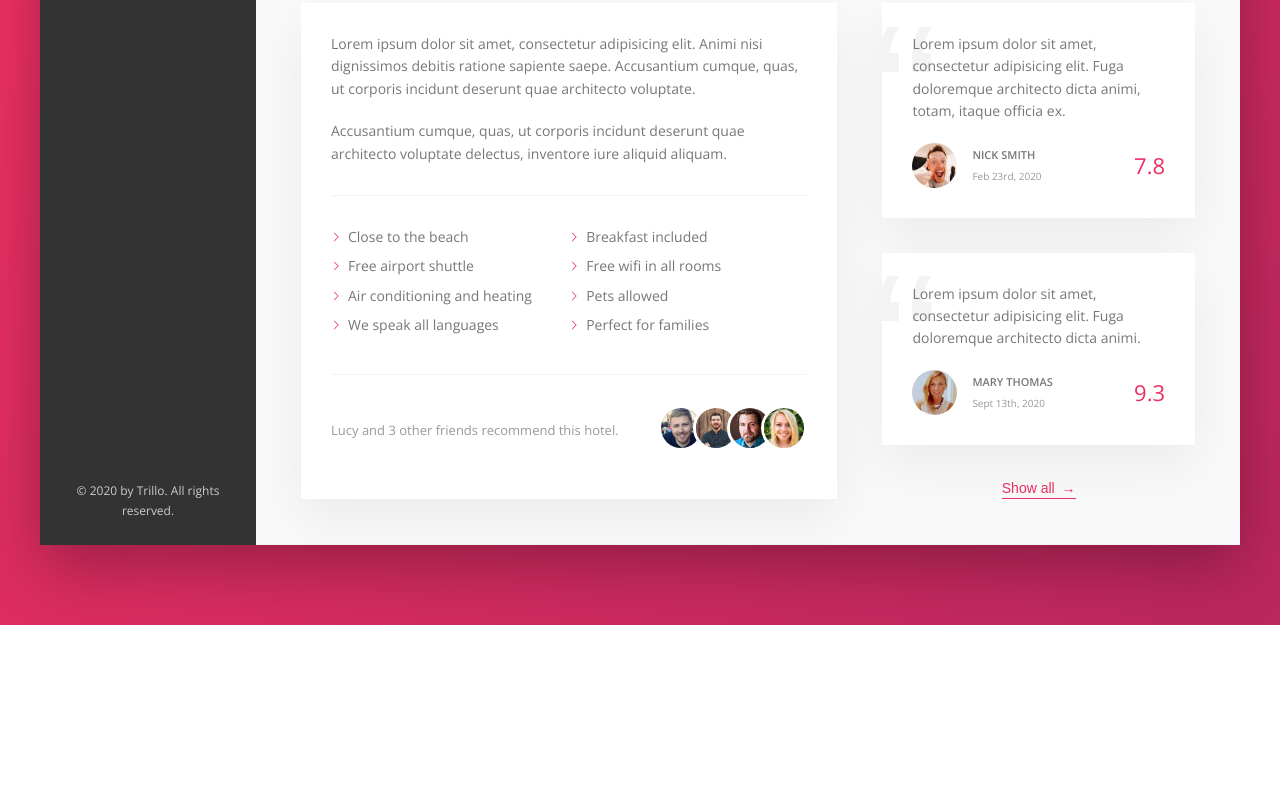
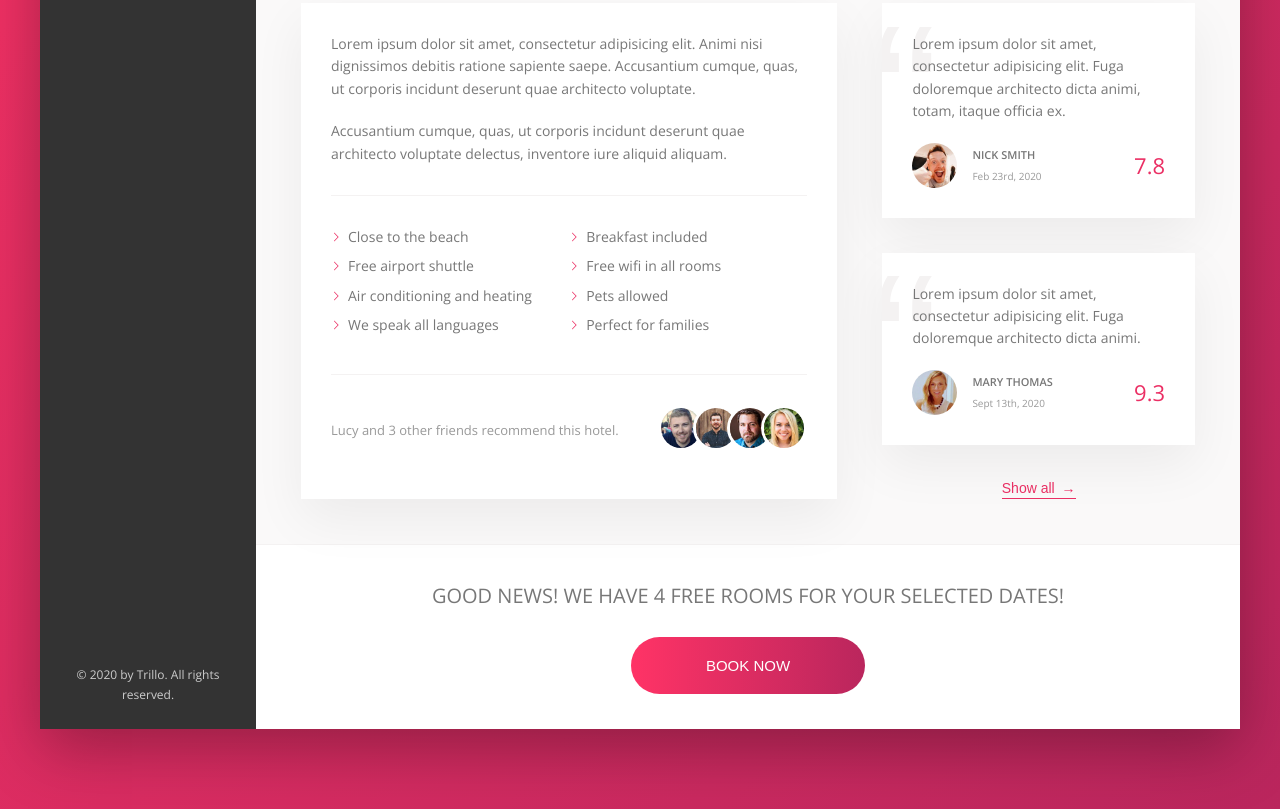
Before and after one commit to euphroshub/Trillo, a website: page index.html in a window 1280 px wide. Shown: the part 644-1453 px from the top of the page. Before the commit the page ends 1269 px from the top, so only its background shows below. Drawn offline with nearby package versions, Linux system fonts and the light colour scheme.

Commit message:
cta section done

```diff
--- a/index.html
+++ b/index.html
@@ -192,9 +192,18 @@
                                     <div class="review__rating">9.3</div>
                                 </figcaption>
                             </figure>
-
                             <button class="btn-inline">Show all <span>&rarr;</span></button>
                         </div>
+                    </div>
+
+                    <div class="cta">
+                        <h2 class="cta__book-now">
+                            Good news! We have 4 free rooms for your selected dates!
+                        </h2>
+                        <button class="btn">
+                            <span class="btn__visible">Book now</span>
+                            <span class="btn__invisible">Only 4 rooms left</span>
+                        </button>
                     </div>
 
                 </main>
--- a/sass/_components.scss
+++ b/sass/_components.scss
@@ -455,3 +455,66 @@
         z-index: 0;
     }
 }
+
+//-----------------------------------
+// Call to action
+
+.cta {
+    padding: 3.5rem 0;
+    text-align: center;
+
+    &__book-now {
+        text-transform: uppercase;
+        font-size: 2rem;
+        margin-bottom: 2.5rem;
+        font-weight: 300;
+    }
+}
+
+.btn {
+    font-size: 1.5rem;
+    border: none;
+    font-weight: 300;
+    text-transform: uppercase;
+    border-radius: 100px;
+    background-image: linear-gradient(to right, var(--color-primary-light), var(--color-primary-dark));
+    color: #fff;
+    position: relative;
+    overflow: hidden;
+    cursor: pointer;
+
+    & > * {
+        height: 100%;
+        width: 100%;
+        display: inline-block;
+        transition: all .2s;
+    }
+
+    &__visible {
+        display: inline-block;
+        padding: 2rem 7.5rem;
+    }
+
+    &__invisible {
+        position: absolute;
+        padding: 2rem 0;
+        left: 0;
+        top: -100%;
+    }
+
+    &:hover {
+        background-image: linear-gradient(to left, var(--color-primary-light), var(--color-primary-dark));
+    }
+    &:hover &__visible  {
+        transform: translateY(100%);
+    }
+
+    &:hover &__invisible  {
+        top: 0;
+    }
+
+    &:focus {
+        outline: none;
+        animation: pulsate 1s infinite;
+    }
+}
```
Also changed, not shown: css/style.css.
